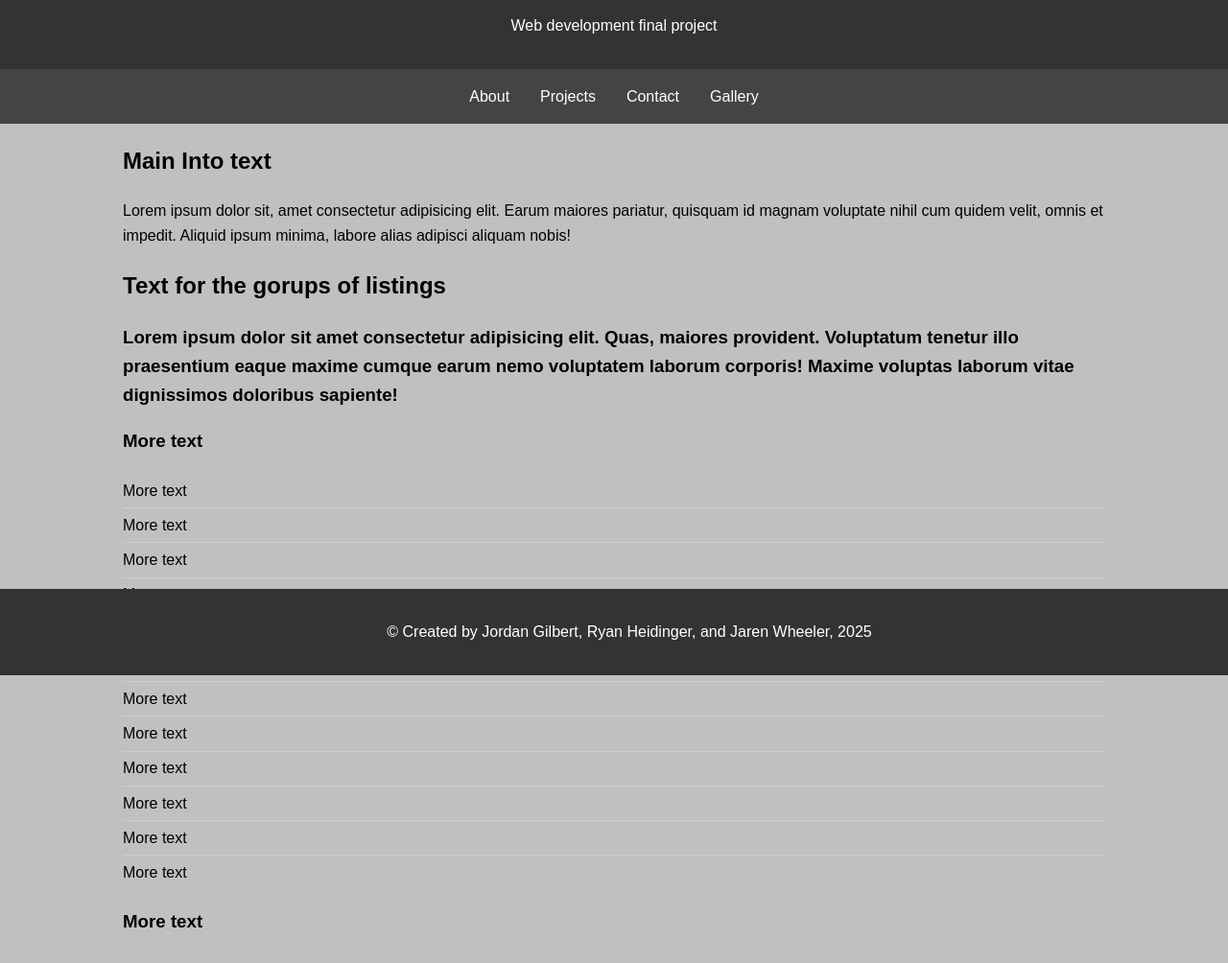
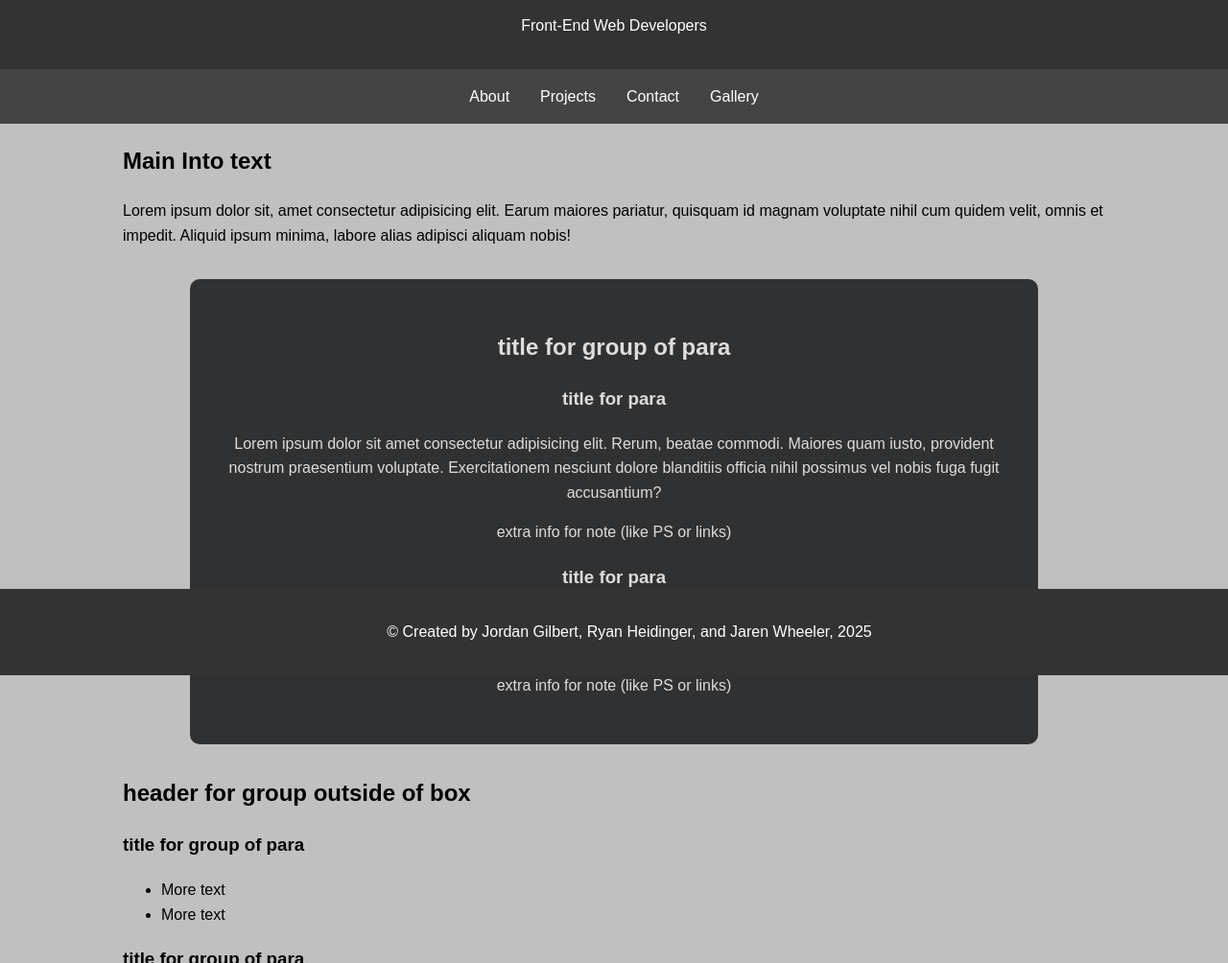
Before and after one commit to Jaren-Wheeler/WebDev-FinalProject, a plain HTML site: page otherPage.html in a window 1280 px wide. Shown: the part 96-1100 px from the top of the page at 96% size. Drawn offline with Linux system fonts and the light colour scheme.

Commit message:
changed stuff

```diff
--- a/otherPage.html
+++ b/otherPage.html
@@ -11,8 +11,8 @@
 
 <body>
     <header>
-        <h1>Personal Website</h1>
-        <p>Web development final project</p>
+        <h1>Ryan Jaren Gilbert</h1>
+        <p>Front-End Web Developers</p>
     </header>
     <nav>
         <a href="index.html">About</a>
@@ -27,90 +27,6 @@
                 quisquam id magnam voluptate nihil cum quidem velit,
                 omnis et impedit. Aliquid ipsum minima, labore alias adipisci aliquam nobis!
             </p>
-        </section>
-
-        <section id="services">  <!-- container for listing items in boxes -->
-            <h2>Text for the gorups of listings</h2>
-            <h3>Lorem ipsum dolor sit amet consectetur adipisicing elit. Quas, maiores provident.
-                Voluptatum tenetur illo praesentium eaque maxime cumque
-                earum nemo voluptatem laborum corporis! Maxime voluptas laborum vitae dignissimos doloribus sapiente!
-
-            </h3>
-            <div class="services">   <!-- listing items -->
-                <div class="service"> <!-- each box -->
-                    <h3>More text</h3>
-                    <ul>
-                    <li>More text</li>
-                    <li>More text</li>
-                    <li>More text</li>
-                    <li>More text</li>
-                    <li>More text</li>
-                    <li>More text</li>
-                    <li>More text</li>
-                    <li>More text</li>
-                    <li>More text</li>
-                    <li>More text</li>
-                    <li>More text</li>
-                    <li>More text</li>
-                    </ul>
-                </div>
-                <div class="service">
-                    <h3>More text</h3>
-                    <ul>
-                    <li>More text</li>
-                    <li>More text</li>
-                    <li>More text</li>
-                    <li>More text</li>
-                    <li>More text</li>
-                    <li>More text</li>
-                    </ul>
-                </div>
-                <div class="service">
-                    <h3>More text</h3>
-                    <ul>
-                    <li>More text</li>
-                    <li>More text</li>
-                    <li>More text</li>
-                    <li>More text</li>
-                    <li>More text</li>
-                    </ul>
-                </div>
-                <div class="service">
-                    <h3>More text</h3>
-                    <ul>
-                    <li>More text</li>
-                    <li>More text</li>
-                    <li>More text</li>
-                    <li>More text</li>
-                    <li>More text</li>
-                    <li>More text</li>
-                    <li>More text</li>
-                    </ul>
-                </div>
-                <div class="service">
-                    <h3>More text</h3>
-                    <ul>
-                   	<li>More text</li>
-                    <li>More text</li>
-                    <li>More text</li>
-                    <li>More text</li>
-                    <li>More text</li>
-                    <li>More text</li>
-                    </ul>
-                </div>
-                <div class="service">
-                    <h3>More text</h3>
-                    <ul>
-                    <li>More text</li>
-                    <li>More text</li>
-                    <li>More text</li>
-                    <li>More text</li>
-                    <li>More text</li>
-                    <li>More text</li>
-                    <li>More text</li>
-                    </ul>
-                </div>
-            </div>
         </section>
 
         <section id="contact">  <!-- more text for underneath, done in boxes -->
```
Also changed, not shown: gallery.html (+2 -2 lines), index.html (+2 -2 lines), projects.html (+4 -8 lines).
